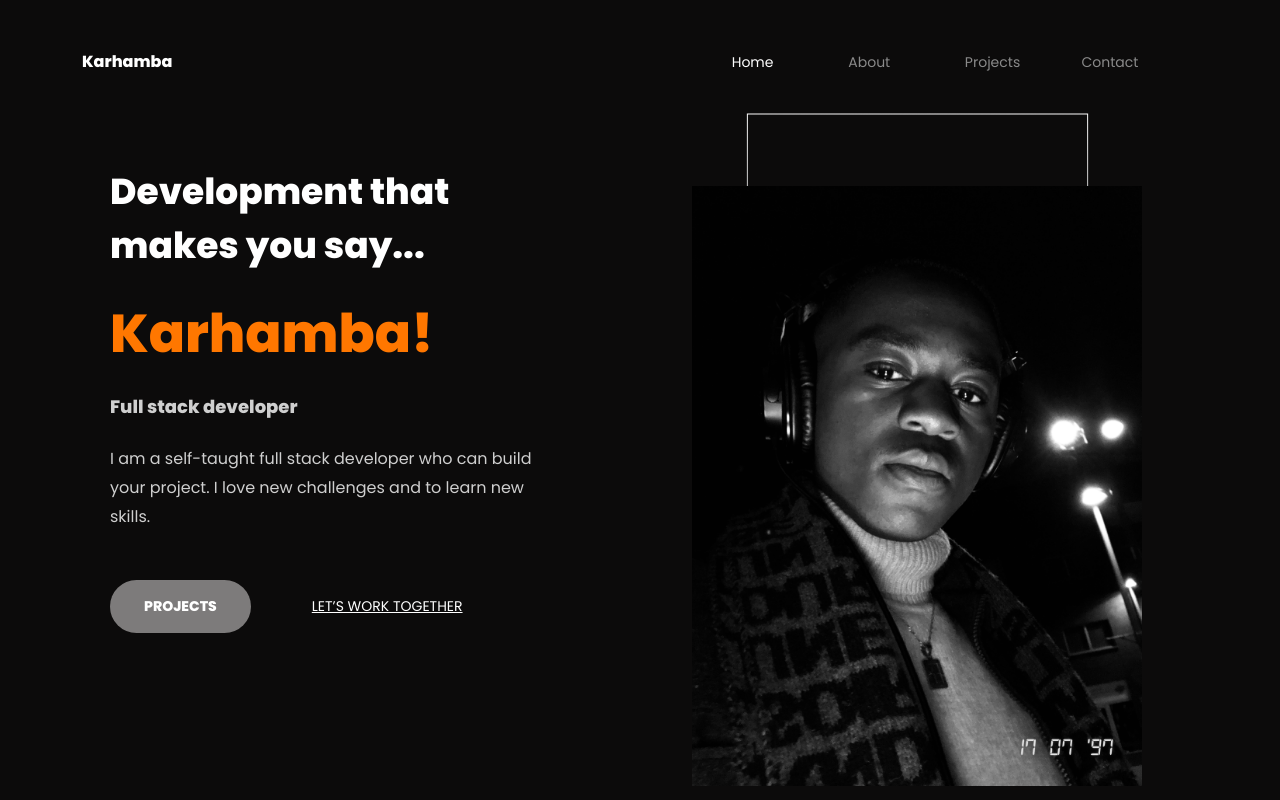
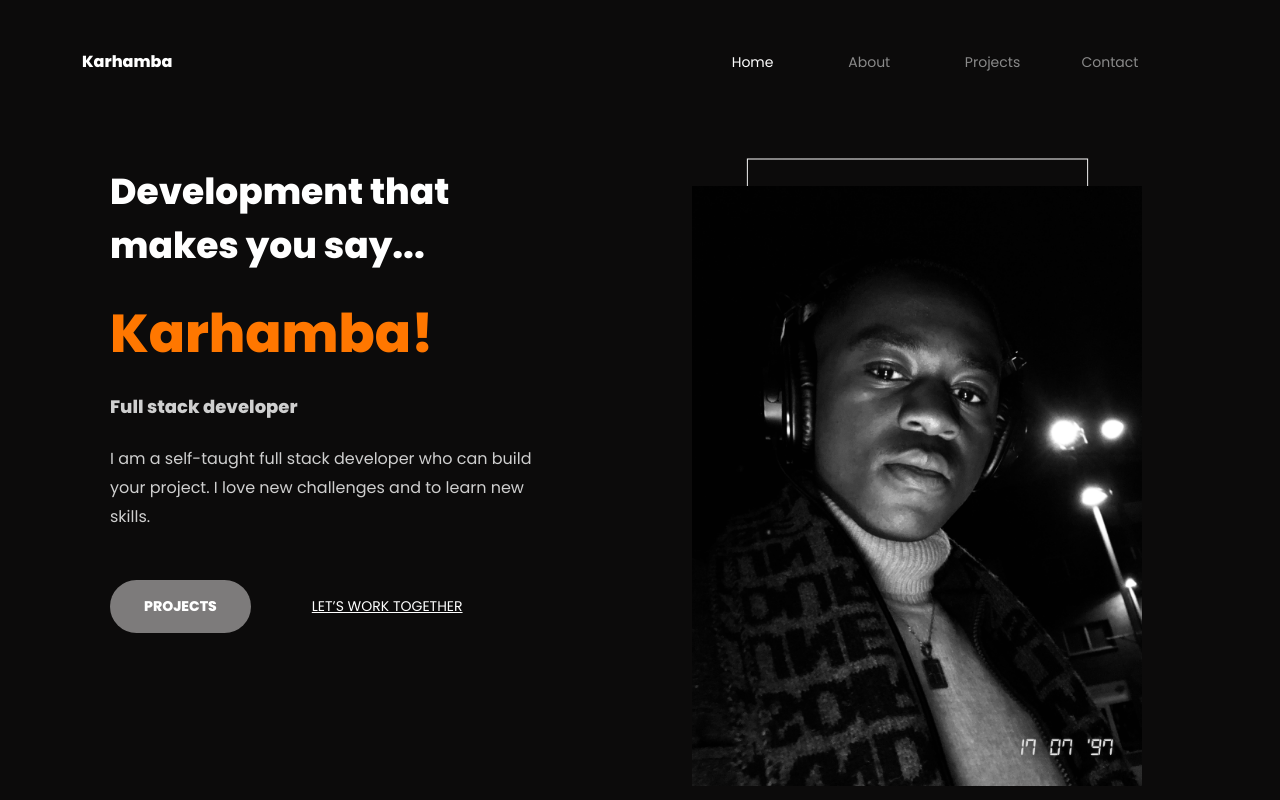
Before and after one commit to joelkarh/my-Personal-website, a Next.js app: page / in a window 1280 px wide. Built offline with nearby package versions, Linux system fonts and the light colour scheme; a web font is replaced by a local one.

Commit message:
profile image margin edited :rocket:

```diff
--- a/styles/css/pages/_home.scss
+++ b/styles/css/pages/_home.scss
@@ -114,7 +114,7 @@ $greyish: #CFCFCF;;
         }
     }
     .image_1{
-        margin-top: -73px;
+        margin-top: -28px;
     }
 
     .first__Article{
```
